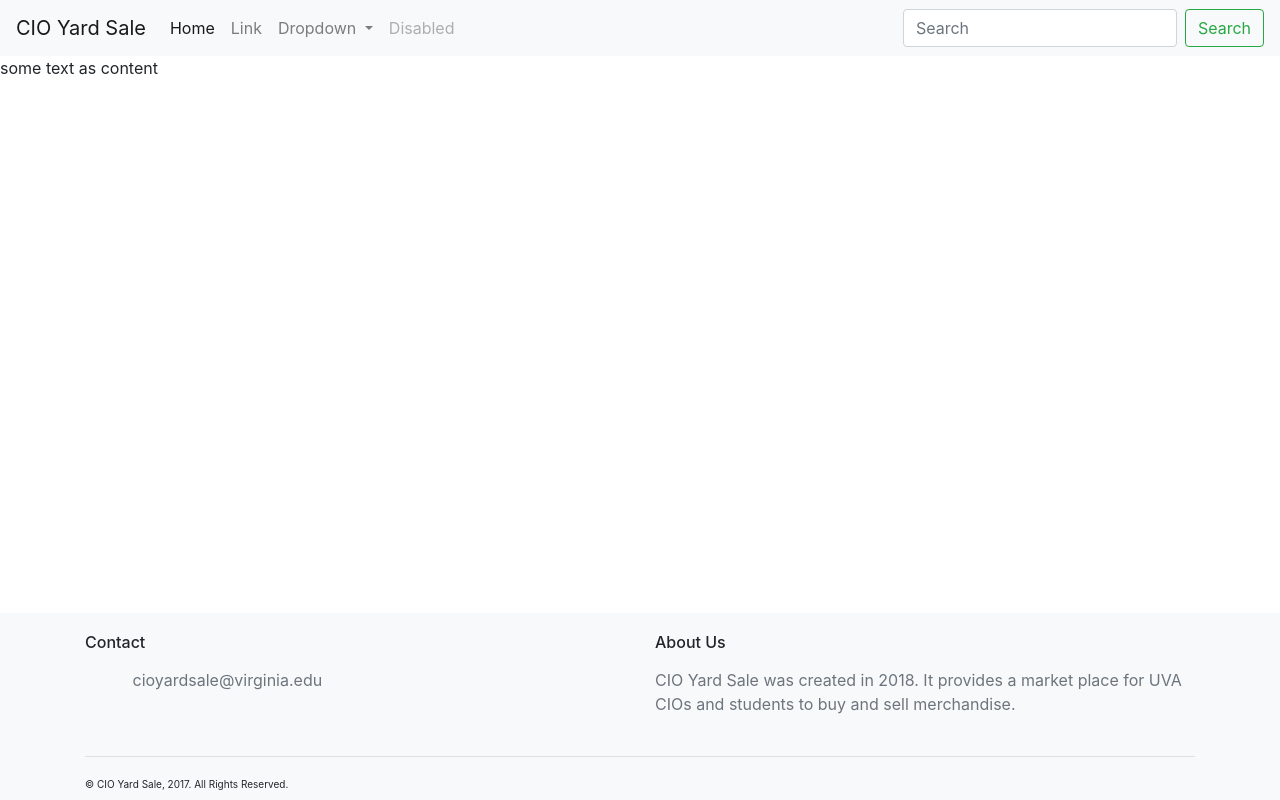
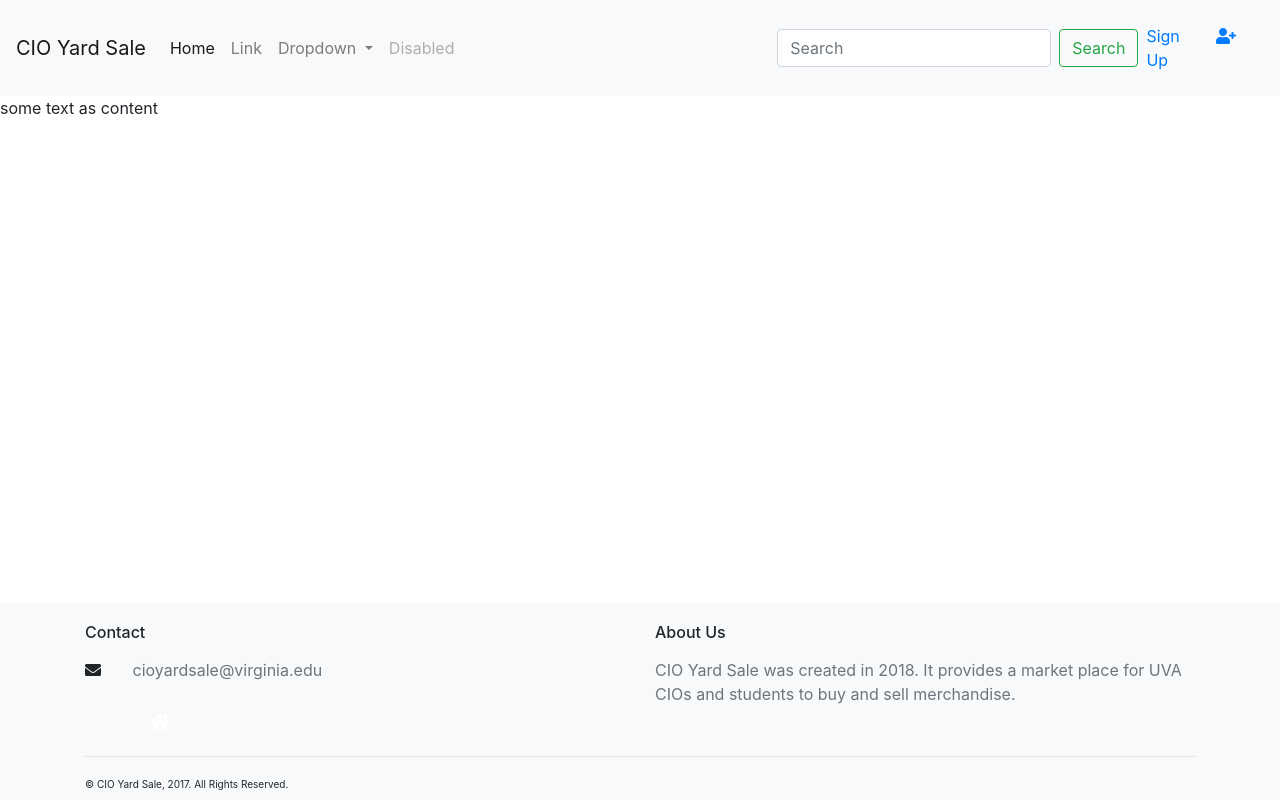
Before and after one commit to aidanlanden22/CioYardSale_public, a Django app: page / in a window 1280 px wide. Run offline with Django 3.2, Linux system fonts and the light colour scheme; some libraries are stand-ins or nearby versions.

Commit message:
added user auth to nav bar

```diff
--- a/templates/base.html
+++ b/templates/base.html
@@ -20,6 +20,7 @@
             <script src="https://maxcdn.bootstrapcdn.com/bootstrap/4.0.0/js/bootstrap.min.js"
             integrity="sha384-JZR6Spejh4U02d8jOt6vLEHfe/JQGiRRSQQxSfFWpi1MquVdAyjUar5+76PVCmYl"
             crossorigin="anonymous"></script>
+            <script defer src="https://use.fontawesome.com/releases/v5.0.6/js/all.js"></script>
         {% endblock scripts %}
 
         {% block stylesheets %}
@@ -67,6 +68,39 @@
             <input class="form-control mr-sm-2" type="search" placeholder="Search" aria-label="Search">
             <button class="btn btn-outline-success my-2 my-sm-0" type="submit">Search</button>
           </form>
+          <div class="mx-2 pt-3" style="font-size:16px;">
+              {% if request.user.is_authenticated %}
+                <div class="nav-item dropdown">
+                  <div class="row">
+                    <div class="col-md-12">
+                      <a style="color: black" class="nav-link" href="#" id="navbarDropdown" role="button" data-toggle="dropdown" aria-haspopup="true" aria-expanded="false">
+                        <div class="row">
+                          <div class="col-md-2">
+                            <i class="fas fa-user"></i>
+                          </div>
+                          <div class="col-md-2">
+                            <p>{{ request.user.username }}</p>
+                          </div>
+                        </div>
+                      </a>
+                      <div class="dropdown-menu" aria-labelledby="navbarDropdown">
+                        <a class="dropdown-item" href="{% url 'students:profile' %}">Profile</a>
+                        <div class="dropdown-divider"></div>
+                        <a class="dropdown-item" href="#">Sign Out</a>
+                      </div>
+                    </div>
+                  </div>
+                </div>
+              {% else%}
+                <a href="{% url 'students:signup' %}">
+                    <div class="row">
+                      <div class="col-md-6"><p>Sign Up</p></div>
+                      <div class="col-md-6"><i class="fas fa-user-plus"></i></div>
+                    </div>
+                </a>
+              {% endif %}
+
+          </div>
         </div>
       </nav>
 
```
